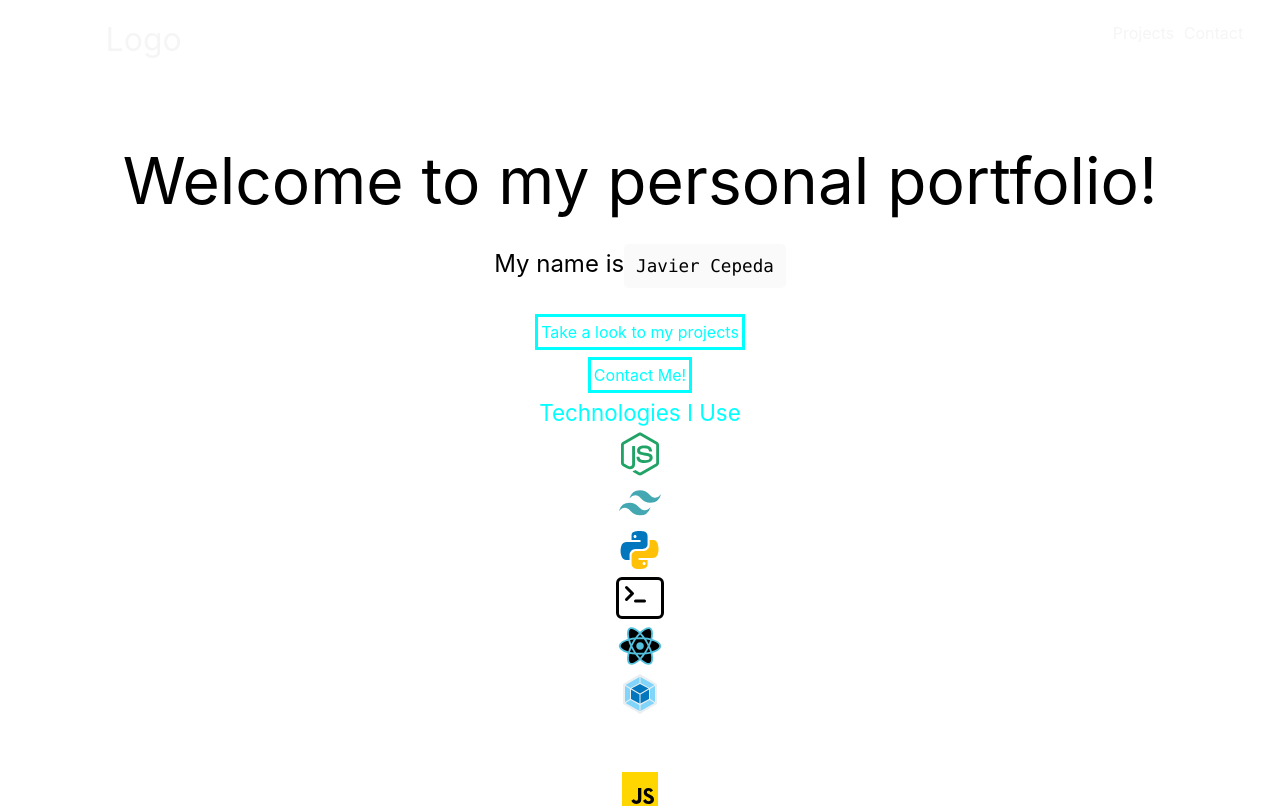
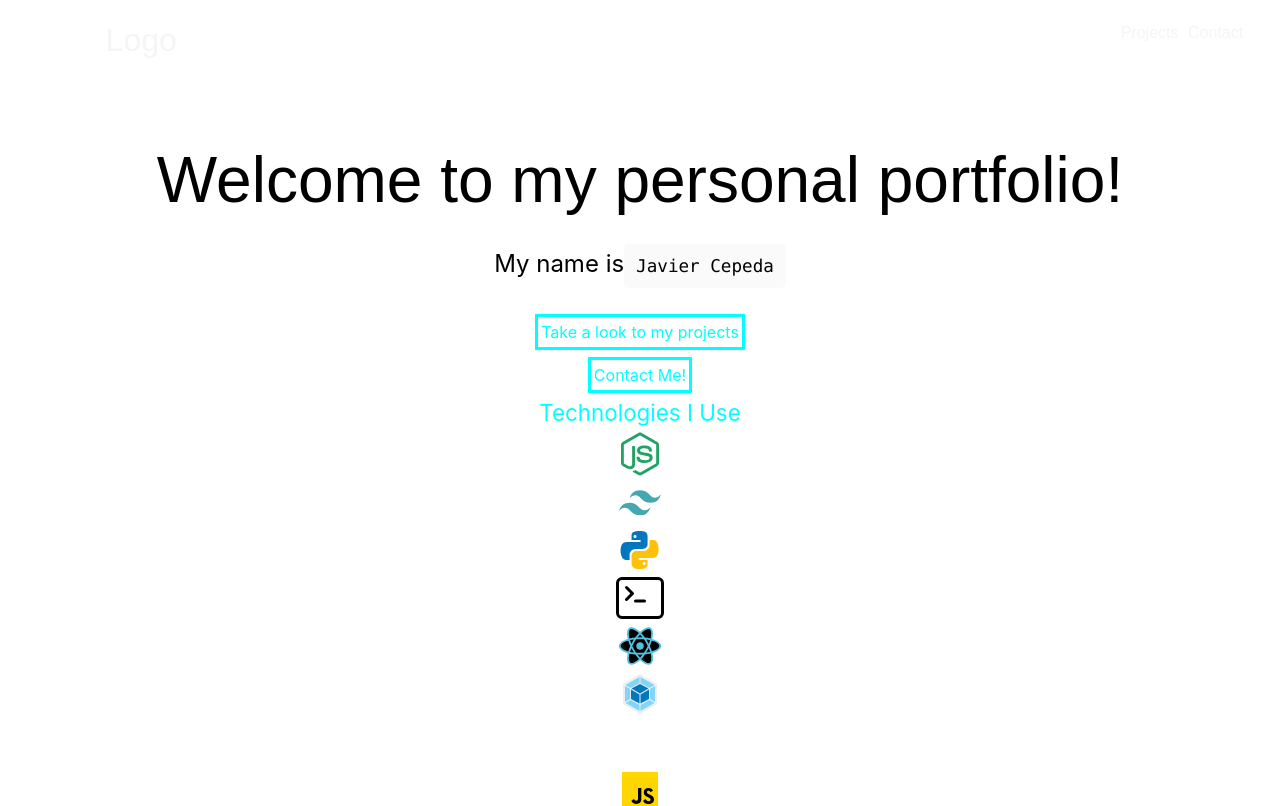
Before and after one commit to ERJavier/portfolio, a Next.js app: page / in a window 1280 px wide. Shown: the top 806 px of the page. Built offline with nearby package versions, Linux system fonts and the light colour scheme.

Commit message:
Portfolio

```diff
--- a/styles/Home.module.css
+++ b/styles/Home.module.css
@@ -1,4 +1,5 @@
 .container {
+
   padding: 0 2rem;
 }
 
@@ -39,6 +40,7 @@
 }
 
 .title {
+  font-family: 'Montserrat', sans-serif;
   margin: 0;
   line-height: 1.15;
   font-size: 4rem;
--- a/styles/globals.css
+++ b/styles/globals.css
@@ -1,6 +1,8 @@
 @tailwind base;
 @tailwind components;
 @tailwind utilities;
+
+@import url('https://fonts.googleapis.com/css2?family=Montserrat&display=swap');
 
 html,
 body {
@@ -25,6 +27,8 @@
   display: inline-block;
   margin: 0;
   width: 100%;
+  font-family: 'Montserrat', sans-serif;
+
 
 }
 nav > ul {
```
